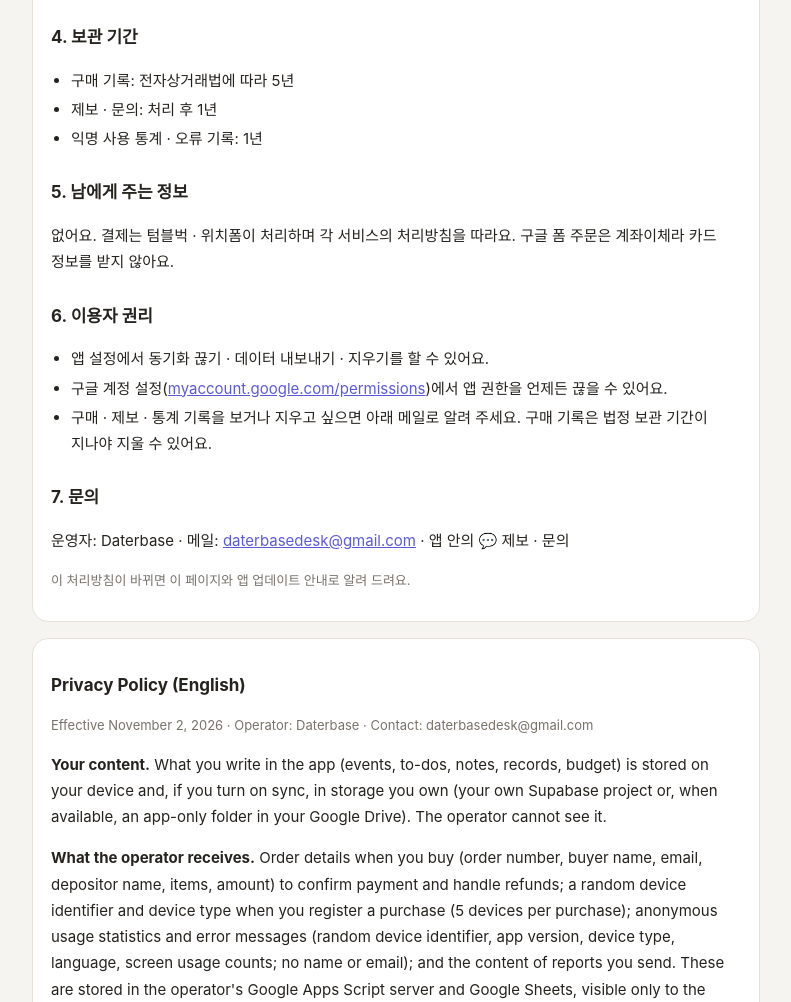
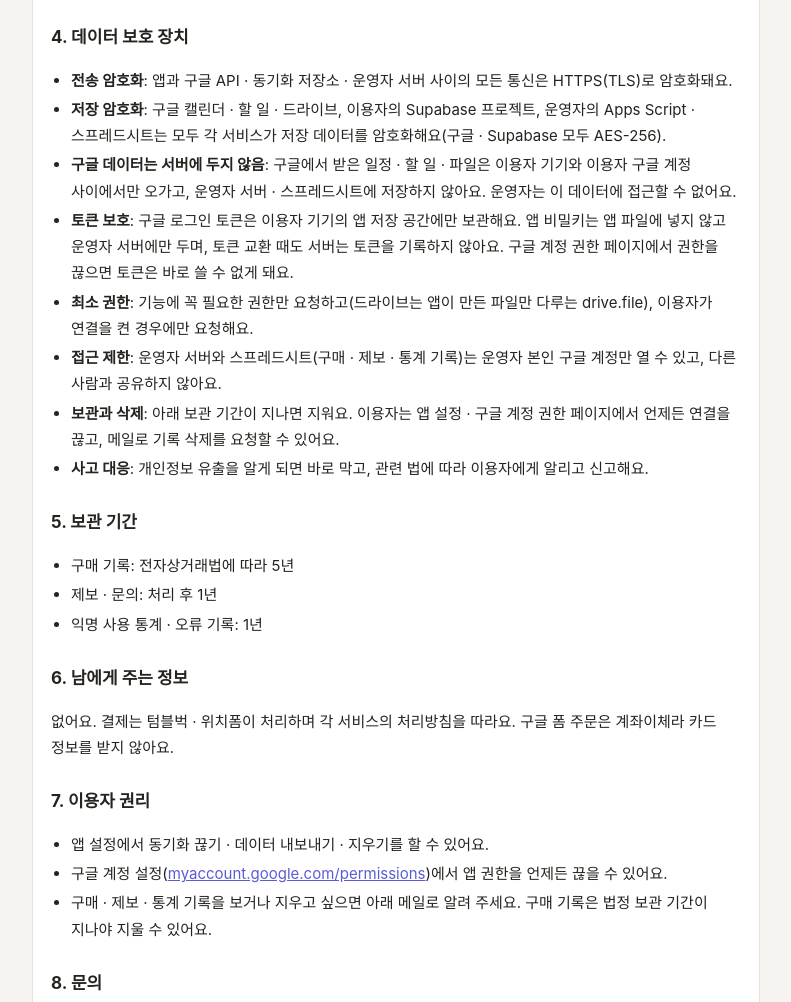
Before and after one commit to daterbase/home, a plain HTML site: page privacy.html in a window 1280 px wide. Shown: the part 1185-2187 px from the top of the page, without its empty margins (244-1035 px from the left). Drawn offline with Linux system fonts and the light colour scheme.

Commit message:
개인정보 처리방침: 데이터 보호 장치 항목 추가 (구글 OAuth 검수) (#4)
Claude-Session: https://claude.ai/code/session_01Eyj7ZUoMmBkZXSUgq5mhrj

Co-authored-by: Claude <noreply@anthropic.com>

```diff
--- a/privacy.html
+++ b/privacy.html
@@ -16,7 +16,7 @@ table{width:100%;border-collapse:collapse;font-size:14px}th,td{border-bottom:1px
 .tw{overflow-x:auto}
 </style></head><body><main>
 <h1>Daterbase 개인정보 처리방침</h1><p class="mut"><a href="./">Daterbase</a> · <a href="privacy">개인정보 처리방침</a> · <a href="terms">이용약관</a> · <a href="#en">English</a></p>
-<p class="mut">시행일: 2026년 11월 2일 · 운영자: Daterbase · 문의: <a href="mailto:daterbasedesk@gmail.com">daterbasedesk@gmail.com</a></p>
+<p class="mut">시행일: 2026년 11월 4일 · 운영자: Daterbase · 문의: <a href="mailto:daterbasedesk@gmail.com">daterbasedesk@gmail.com</a></p>
 <section>
 <p>Daterbase(이하 '앱')는 플래너 · 커미션 관리 · 기록 · 가계부를 한곳에서 쓰는 앱이에요. 개인정보 보호법 제30조에 따라, 앱이 어떤 정보를 왜 다루는지 알려 드려요.</p>
 <h2>1. 앱에 적은 내용</h2>
@@ -39,30 +39,52 @@ table{width:100%;border-collapse:collapse;font-size:14px}th,td{border-bottom:1px
 <li>로그인 토큰을 발급받는 과정만 운영자의 Apps Script 서버를 거쳐요(앱 비밀키를 앱 파일에 넣지 않기 위해서). 이 서버는 토큰을 저장하지 않고 바로 이용자 기기로 돌려줘요.</li>
 <li>앱의 구글 API 데이터 사용과 다른 앱으로의 전송은 <a href="https://developers.google.com/terms/api-services-user-data-policy">Google API 서비스 사용자 데이터 정책</a>(제한적 사용 요건 포함)을 따라요.</li>
 </ul>
-<h2>4. 보관 기간</h2>
+<h2>4. 데이터 보호 장치</h2>
+<ul>
+<li><b>전송 암호화</b>: 앱과 구글 API · 동기화 저장소 · 운영자 서버 사이의 모든 통신은 HTTPS(TLS)로 암호화돼요.</li>
+<li><b>저장 암호화</b>: 구글 캘린더 · 할 일 · 드라이브, 이용자의 Supabase 프로젝트, 운영자의 Apps Script · 스프레드시트는 모두 각 서비스가 저장 데이터를 암호화해요(구글 · Supabase 모두 AES-256).</li>
+<li><b>구글 데이터는 서버에 두지 않음</b>: 구글에서 받은 일정 · 할 일 · 파일은 이용자 기기와 이용자 구글 계정 사이에서만 오가고, 운영자 서버 · 스프레드시트에 저장하지 않아요. 운영자는 이 데이터에 접근할 수 없어요.</li>
+<li><b>토큰 보호</b>: 구글 로그인 토큰은 이용자 기기의 앱 저장 공간에만 보관해요. 앱 비밀키는 앱 파일에 넣지 않고 운영자 서버에만 두며, 토큰 교환 때도 서버는 토큰을 기록하지 않아요. 구글 계정 권한 페이지에서 권한을 끊으면 토큰은 바로 쓸 수 없게 돼요.</li>
+<li><b>최소 권한</b>: 기능에 꼭 필요한 권한만 요청하고(드라이브는 앱이 만든 파일만 다루는 drive.file), 이용자가 연결을 켠 경우에만 요청해요.</li>
+<li><b>접근 제한</b>: 운영자 서버와 스프레드시트(구매 · 제보 · 통계 기록)는 운영자 본인 구글 계정만 열 수 있고, 다른 사람과 공유하지 않아요.</li>
+<li><b>보관과 삭제</b>: 아래 보관 기간이 지나면 지워요. 이용자는 앱 설정 · 구글 계정 권한 페이지에서 언제든 연결을 끊고, 메일로 기록 삭제를 요청할 수 있어요.</li>
+<li><b>사고 대응</b>: 개인정보 유출을 알게 되면 바로 막고, 관련 법에 따라 이용자에게 알리고 신고해요.</li>
+</ul>
+<h2>5. 보관 기간</h2>
 <ul>
 <li>구매 기록: 전자상거래법에 따라 5년</li>
 <li>제보 · 문의: 처리 후 1년</li>
 <li>익명 사용 통계 · 오류 기록: 1년</li>
 </ul>
-<h2>5. 남에게 주는 정보</h2>
+<h2>6. 남에게 주는 정보</h2>
 <p>없어요. 결제는 텀블벅 · 위치폼이 처리하며 각 서비스의 처리방침을 따라요. 구글 폼 주문은 계좌이체라 카드 정보를 받지 않아요.</p>
-<h2>6. 이용자 권리</h2>
+<h2>7. 이용자 권리</h2>
 <ul>
 <li>앱 설정에서 동기화 끊기 · 데이터 내보내기 · 지우기를 할 수 있어요.</li>
 <li>구글 계정 설정(<a href="https://myaccount.google.com/permissions">myaccount.google.com/permissions</a>)에서 앱 권한을 언제든 끊을 수 있어요.</li>
 <li>구매 · 제보 · 통계 기록을 보거나 지우고 싶으면 아래 메일로 알려 주세요. 구매 기록은 법정 보관 기간이 지나야 지울 수 있어요.</li>
 </ul>
-<h2>7. 문의</h2>
+<h2>8. 문의</h2>
 <p>운영자: Daterbase · 메일: <a href="mailto:daterbasedesk@gmail.com">daterbasedesk@gmail.com</a> · 앱 안의 💬 제보 · 문의</p>
 <p class="mut">이 처리방침이 바뀌면 이 페이지와 앱 업데이트 안내로 알려 드려요.</p>
 </section>
 <section id="en">
 <h2>Privacy Policy (English)</h2>
-<p class="mut">Effective November 2, 2026 · Operator: Daterbase · Contact: daterbasedesk@gmail.com</p>
+<p class="mut">Effective November 4, 2026 · Operator: Daterbase · Contact: daterbasedesk@gmail.com</p>
 <p><b>Your content.</b> What you write in the app (events, to-dos, notes, records, budget) is stored on your device and, if you turn on sync, in storage you own (your own Supabase project or, when available, an app-only folder in your Google Drive). The operator cannot see it.</p>
 <p><b>What the operator receives.</b> Order details when you buy (order number, buyer name, email, depositor name, items, amount) to confirm payment and handle refunds; a random device identifier and device type when you register a purchase (5 devices per purchase); anonymous usage statistics and error messages (random device identifier, app version, device type, language, screen usage counts; no name or email); and the content of reports you send. These are stored in the operator's Google Apps Script server and Google Sheets, visible only to the operator.</p>
 <p><b>Google user data.</b> Google Calendar (calendar scope) is used only to show events from calendars you pick and to write events you create in the app. Google Tasks (tasks scope) is used only to sync your task lists. Google Drive (drive.file, planned) only reads and writes files in the 'Daterbase' folder the app creates. Data from Google APIs moves only between your device and your Google account; it is not stored on the operator's server, sold, shared, used for advertising, or used to train AI models. Only the OAuth token exchange passes through the operator's Apps Script server (so the client secret is not shipped in the app); tokens are returned to your device and not stored. Daterbase's use and transfer of information received from Google APIs adheres to the <a href="https://developers.google.com/terms/api-services-user-data-policy">Google API Services User Data Policy</a>, including the Limited Use requirements.</p>
+<p><b>How we protect data.</b></p>
+<ul>
+<li><b>Encryption in transit:</b> all traffic between the app and Google APIs, sync storage and the operator's server uses HTTPS (TLS).</li>
+<li><b>Encryption at rest:</b> Google Calendar, Tasks and Drive, your Supabase project, and the operator's Apps Script and Google Sheets all encrypt stored data (AES-256 at Google and Supabase).</li>
+<li><b>No server-side storage of Google data:</b> data received from Google APIs moves only between your device and your Google account. It is never stored on the operator's server or sheets, and the operator cannot access it.</li>
+<li><b>Token protection:</b> OAuth tokens are kept only in the app's storage on your device. The client secret is kept on the operator's server, not in the app, and the server does not log or store tokens during the exchange. Revoking access at myaccount.google.com/permissions makes the tokens stop working immediately.</li>
+<li><b>Least privilege:</b> the app requests only the scopes its features need (drive.file for Drive, limited to files the app creates), and only after you choose to connect.</li>
+<li><b>Access control:</b> the operator's server and sheets (purchase, report and statistics records) are accessible only to the operator's own Google account and are not shared with anyone.</li>
+<li><b>Retention and deletion:</b> records are deleted after the retention periods below. You can disconnect at any time in Settings or at myaccount.google.com/permissions, and request deletion by email.</li>
+<li><b>Incident response:</b> if we learn of a data breach, we contain it immediately and notify affected users and authorities as required by law.</li>
+</ul>
 <p><b>Retention.</b> Purchase records 5 years (Korean e-commerce law); reports 1 year after handling; anonymous statistics and error logs 1 year.</p>
 <p><b>Sharing.</b> None. Payments are processed by Tumblbug and Witchform under their own policies.</p>
 <p><b>Your choices.</b> Disconnect sync, export or delete data in Settings; revoke Google access at myaccount.google.com/permissions; email us to access or delete purchase, report or statistics records.</p>
```
